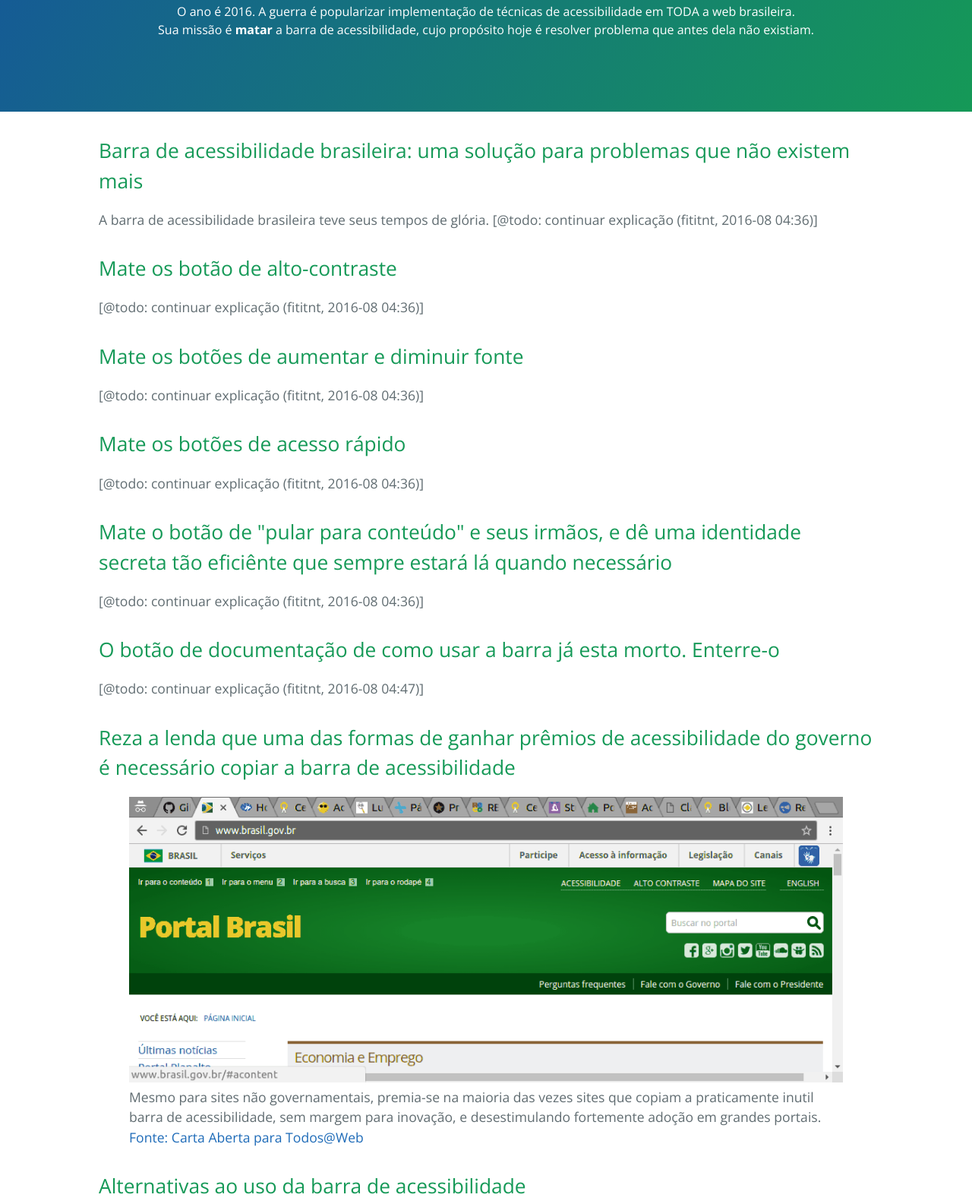
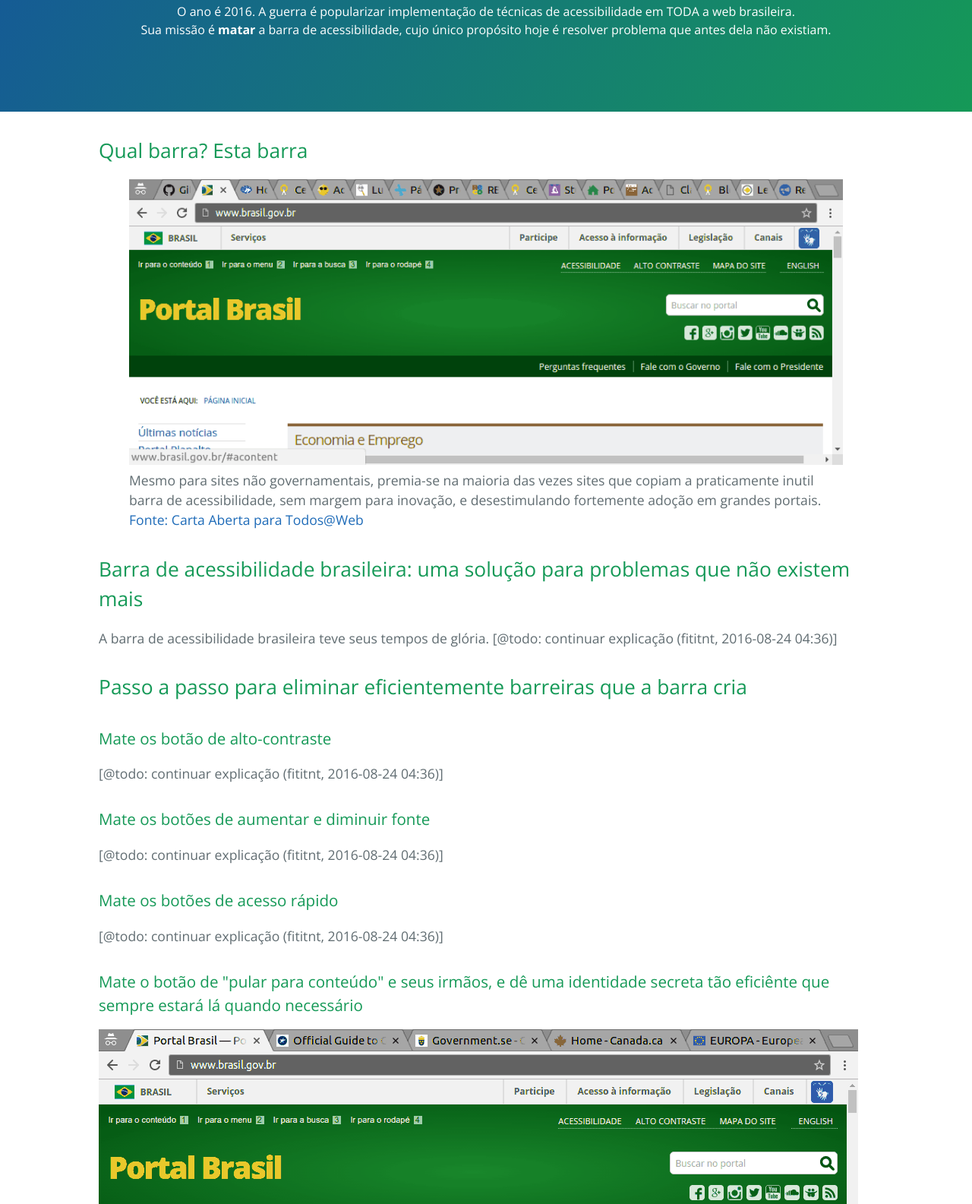
Before and after one commit to fititnt/a-barra-de-acessibilidade-tem-que-morrer, a plain HTML site: page index.html in a window 1280 px wide. Shown: the part 171-1756 px from the top of the page at 76% size. Drawn offline with nearby package versions, Linux system fonts and the light colour scheme.

Commit message:
Reduzido ofensividade; movido gifs do final da página para tópicos aonde são úteis

```diff
--- a/index.html
+++ b/index.html
@@ -16,8 +16,8 @@
   <section class="page-header">
     <h1 class="project-name">A Barra de Acessibilidade tem que morrer</h1>
     <p>O ano é 2016. A guerra é popularizar implementação de técnicas de acessibilidade em TODA a web brasileira.
-      <br> Sua missão é <strong>matar</strong> a barra de acessibilidade, cujo propósito hoje é resolver problema que antes
-      dela não existiam.
+      <br> Sua missão é <strong>matar</strong> a barra de acessibilidade, cujo único propósito hoje é resolver problema que
+      antes dela não existiam.
     </p>
     <p>
     </p>
@@ -30,25 +30,7 @@
   </section>
 
   <section class="main-content">
-    <h2>Barra de acessibilidade brasileira: uma solução para problemas que não existem mais</h2>
-    <p>
-      A barra de acessibilidade brasileira teve seus tempos de glória. [@todo: continuar explicação (fititnt, 2016-08 04:36)]
-    </p>
-    <h2>Mate os botão de alto-contraste</h2>
-    <p>[@todo: continuar explicação (fititnt, 2016-08 04:36)]</p>
-    <h2>Mate os botões de aumentar e diminuir fonte</h2>
-    <p>[@todo: continuar explicação (fititnt, 2016-08 04:36)]</p>
-    <h2>Mate os botões de acesso rápido</h2>
-    <p>[@todo: continuar explicação (fititnt, 2016-08 04:36)]</p>
-    <h2>Mate o botão de "pular para conteúdo" e seus irmãos, e dê uma identidade secreta tão eficiênte que sempre estará lá quando necessário</h2>
-    <p>[@todo: continuar explicação (fititnt, 2016-08 04:36)]</p>
-    <h2>O botão de documentação de como usar a barra já esta morto. Enterre-o</h2>
-    <p>[@todo: continuar explicação (fititnt, 2016-08 04:47)]</p>
-    <!--
-    <h2>aaa</h2>
-    <p>[@todo: continuar explicação (fititnt, 2016-08 04:36)]</p>
-    -->
-    <h2>Reza a lenda que uma das formas de ganhar prêmios de acessibilidade do governo é necessário copiar a barra de acessibilidade</h2>
+    <h2>Qual barra? Esta barra</h2>
 
     <figure>
       <img src="gifs/maioria-vencedores-topo-igual-receio-inovacao.gif" alt="Animação: exibe diversos sites não .gov.br, e ressalta que o topo deles é na maioria das vezes uma copia do padrao governamental"
@@ -56,12 +38,31 @@
       <figcaption>Mesmo para sites não governamentais, premia-se na maioria das vezes sites que copiam a praticamente inutil barra de
         acessibilidade, sem margem para inovação, e desestimulando fortemente adoção em grandes portais. <a href="https://github.com/fititnt/carta-aberta-premio-nacional-acessibilidade-na-web">Fonte: Carta Aberta para Todos@Web</a></figcaption>
     </figure>
+    <h2>Barra de acessibilidade brasileira: uma solução para problemas que não existem mais</h2>
+    <p>
+      A barra de acessibilidade brasileira teve seus tempos de glória. [@todo: continuar explicação (fititnt, 2016-08-24 04:36)]
+    </p>
+    <h2>Passo a passo para eliminar eficientemente barreiras que a barra cria</h2>
+    <h3>Mate os botão de alto-contraste</h3>
+    <p>[@todo: continuar explicação (fititnt, 2016-08-24 04:36)]</p>
+    <h3>Mate os botões de aumentar e diminuir fonte</h3>
+    <p>[@todo: continuar explicação (fititnt, 2016-08-24 04:36)]</p>
+    <h3>Mate os botões de acesso rápido</h3>
+    <p>[@todo: continuar explicação (fititnt, 2016-08-24 04:36)]</p>
+    <h3>Mate o botão de "pular para conteúdo" e seus irmãos, e dê uma identidade secreta tão eficiênte que sempre estará lá quando
+      necessário
+    </h3>
+    <img src="gifs/barra-acessibilidade-visual-vs-escondida.gif" alt="Comparativo entre barra de acessibilidade brasileira, que sempre ocupa espaço precioso em tela, com alternativas usadas em outros países, que exibem opções de acessibilidade apenas quando necessário, ao apertar tela tab"
+    />
+    <p>[@todo: continuar explicação (fititnt, 2016-08-24 04:36)]</p>
+    <h3>O botão de documentação de como usar a barra já esta morto. Enterre-o</h3>
+    <p>[@todo: continuar explicação (fititnt, 2016-08-24 04:47)]</p>
+    <!--
+    <h2>aaa</h2>
+    <p>[@todo: continuar explicação (fititnt, 2016-08 04:36)]</p>
+    -->
 
 
-    <h2>Alternativas ao uso da barra de acessibilidade</h2>
-
-    <img src="gifs/barra-acessibilidade-visual-vs-escondida.gif" alt="Comparativo entre barra de acessibilidade brasileira, que sempre ocupa espaço precioso em tela, com alternativas usadas em outros países, que exibem opções de acessibilidade apenas quando necessário, ao apertar tela tab"
-    />
     <!--
       <h3>
 <a id="welcome-to-github-pages" class="anchor" href="#welcome-to-github-pages" aria-hidden="true"><span aria-hidden="true" class="octicon octicon-link"></span></a>Welcome to GitHub Pages.</h3>
```
Also changed, not shown: 1 other file.
